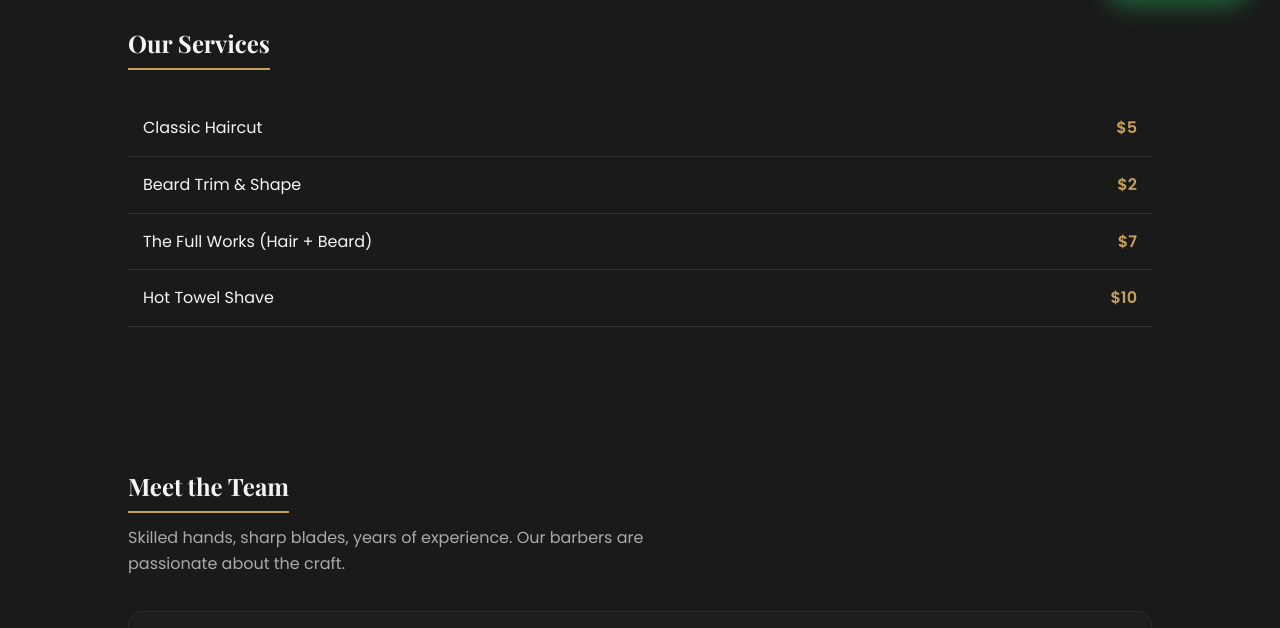
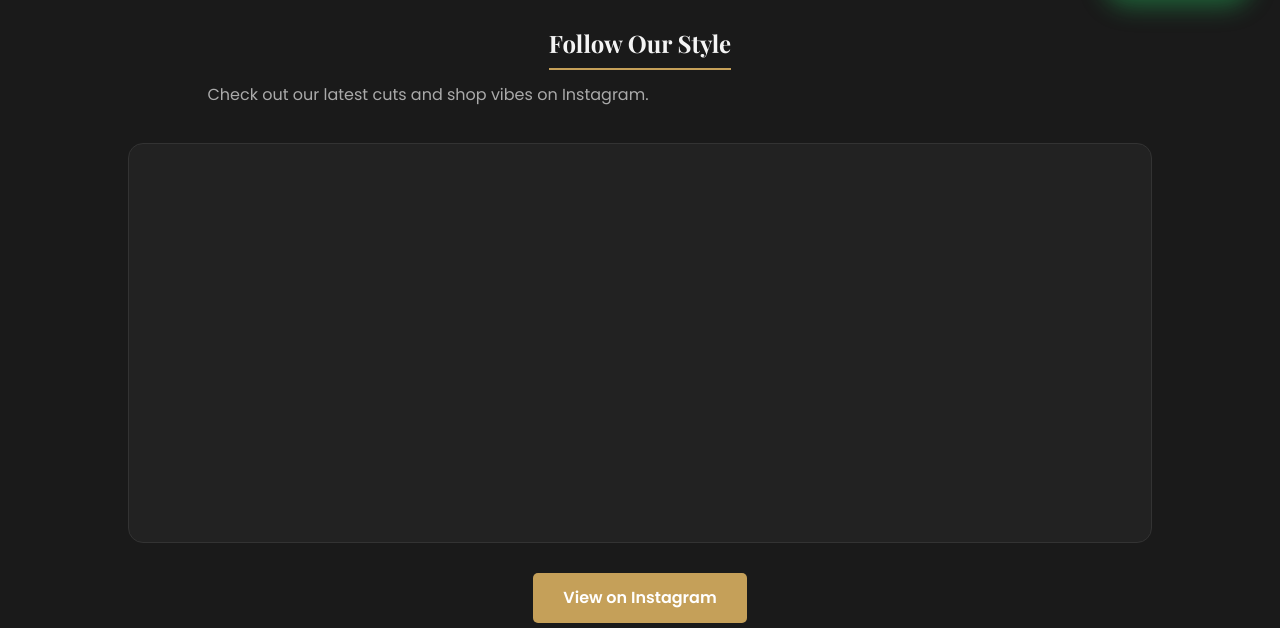
Before and after one commit to sinakolikelvi/ges-sallon, a plain HTML site: page index.html in a window 1280 px wide. Shown: the part 772-1400 px from the top of the page. Drawn offline with nearby package versions, Linux system fonts and the light colour scheme.

Commit message:
Added instagram feed and removed prices

```diff
--- a/index.html
+++ b/index.html
@@ -17,7 +17,7 @@
             <span></span><span></span><span></span>
         </button>
         <ul class="nav-links" id="nav-links">
-            <li><a href="#services"     class="nav-link">Services</a></li>
+            <li><a href="#instagram" class="nav-link">Instagram</a></li>
             <li><a href="#team"         class="nav-link">Our Team</a></li>
             <li><a href="#gallery"      class="nav-link">Gallery</a></li>
             <li><a href="#testimonials" class="nav-link">Reviews</a></li>
@@ -35,16 +35,20 @@
         </div>
     </header>
 
-    <!-- ======= SERVICES ======= -->
-    <section id="services" class="reveal">
-        <h2>Our Services</h2>
-        <table class="price-table">
-            <tr><td>Classic Haircut</td><td>$5</td></tr>
-            <tr><td>Beard Trim &amp; Shape</td><td>$2</td></tr>
-            <tr><td>The Full Works (Hair + Beard)</td><td>$7</td></tr>
-            <tr><td>Hot Towel Shave</td><td>$10</td></tr>
-        </table>
-    </section>
+    <!-- ======= INSTAGRAM ======= -->
+    <section id="instagram" class="reveal">
+    <h2>Follow Our Style</h2>
+    <p class="section-subtitle">Check out our latest cuts and shop vibes on Instagram.</p>
+
+    <div class="instagram-container">
+        <script src="https://elfsightcdn.com/platform.js" async></script>
+        <div class="elfsight-app-21430f80-581a-49df-acc5-9c3eac00b201" data-elfsight-app-lazy></div>
+    </div>
+
+    <div style="text-align: center; margin-top: 30px;">
+        <a href="https://www.instagram.com/ges.sallon" class="btn" target="_blank">View on Instagram</a>
+    </div>
+</section>
 
     <!-- ======= TEAM / ABOUT ======= -->
     <section id="team" class="reveal">
--- a/script.js
+++ b/script.js
@@ -78,7 +78,7 @@ const initMobileParallax = () => {
 
     window.addEventListener('scroll', () => {
         if (window.innerWidth < 768) {
-            hero.style.backgroundPositionY = `${window.scrollY * 0.4}px`;
+            hero.style.backgroundPositionY = `calc(50% + ${window.scrollY * 0.4}px)`;
         }
     });
 };
--- a/style.css
+++ b/style.css
@@ -746,3 +746,25 @@ nav {
         right: 20px;
     }
 }
+
+/* ===========================
+   INSTAGRAM SECTION
+=========================== */
+#instagram {
+    text-align: center;
+}
+
+.instagram-container {
+    display: flex;          /* Enables Flexbox */
+    justify-content: center; /* Centers the widget horizontally */
+    align-items: center;     /* Centers the widget vertically if needed */
+    width: 100%;
+    max-width: 1200px;
+    margin: 0 auto;         /* Centers the container itself on the page */
+    background: #222;
+    border-radius: 15px;
+    padding: 20px;
+    border: 1px solid #333;
+    overflow: hidden;
+    min-height: 400px;      /* Prevents the section from collapsing while loading */
+}
```
